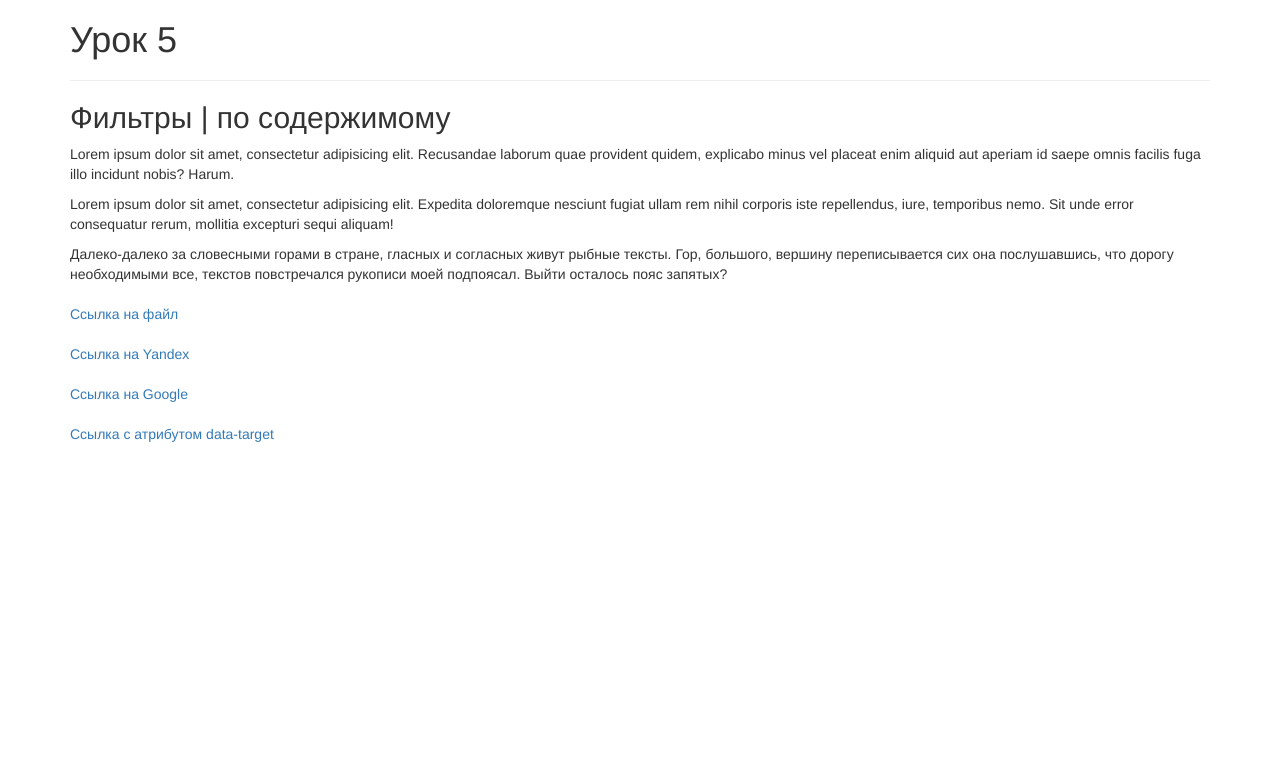
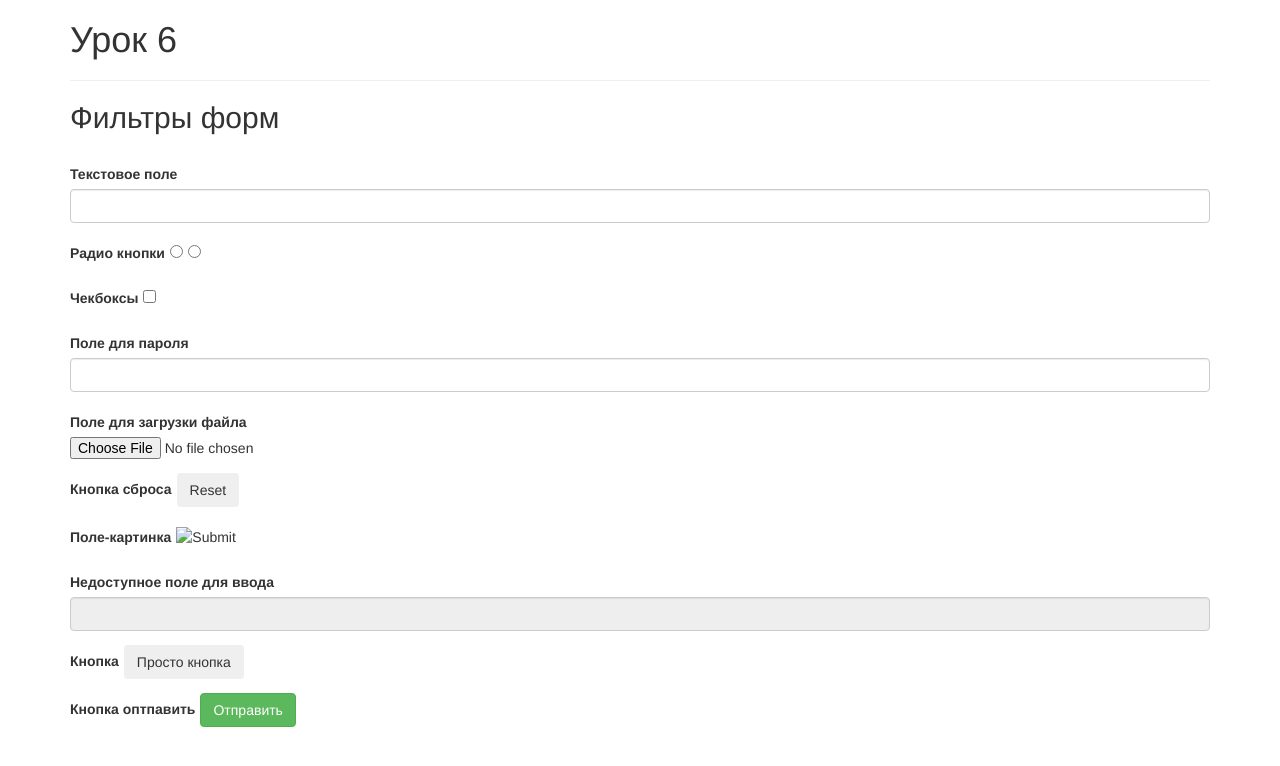
Before and after one commit to pavelmm/jquery-verst, a plain HTML site: page index.html in a window 1280 px wide. Drawn offline with nearby package versions, Linux system fonts and the light colour scheme.

Commit message:
6 commit

```diff
--- a/css/style.css
+++ b/css/style.css
@@ -1,7 +1,9 @@
-ul {
-	list-style: none;
-	padding: 0;
+label {
+	margin-top: 20px;
 }
-ul li {
-	padding: 10px 0;
-}
+input[type='radio']{display: inline-block; margin-left: 5px;}
+input[type='checkbox']{display: inline-block; margin-left: 5px;}
+input[type='reset']{display: inline-block; margin-left: 5px;}
+input[type='image']{display: inline-block; margin-left: 5px;}
+input[type='button']{display: inline-block; margin-left: 5px;}
+input[type='submit']{display: inline-block; margin-left: 5px;}
--- a/index.html
+++ b/index.html
@@ -2,28 +2,29 @@
 <html lang="ru">
 <head>
 	<meta charset="UTF-8">
-	<title>Lesson 5</title>
+	<title>Lesson 6</title>
 	<link rel="stylesheet" href="css/bootstrap.min.css">
 	<link rel="stylesheet" href="css/style.css">
 </head>
 <body>
 
 	<div class="container">
-		<h1>Урок 5</h1>
+		<h1>Урок 6</h1>
 		<hr>
-		<h2>Фильтры | <span>по содержимому</span></h2>
-		<p class="text">Lorem ipsum dolor sit amet, consectetur adipisicing elit. Recusandae laborum quae provident quidem, explicabo minus vel placeat enim aliquid aut aperiam id saepe omnis facilis fuga illo incidunt nobis? Harum.</p>
-		<p>Lorem ipsum dolor sit amet, consectetur adipisicing elit. Expedita doloremque nesciunt fugiat ullam rem nihil corporis iste repellendus, iure, temporibus nemo. Sit unde error consequatur rerum, mollitia excepturi sequi aliquam!</p>
-		<p class="blue-text">Далеко-далеко за словесными горами в стране, гласных и согласных живут рыбные тексты. Гор, большого, вершину переписывается сих она послушавшись, что дорогу необходимыми все, текстов повстречался рукописи моей подпоясал. Выйти осталось пояс запятых?</p>
-		<ul>
-			<li><a download href="text.doc">Ссылка на файл</a></li>
-			<li><a href="http://ya.ru">Ссылка на Yandex</a></li>
-			<li><a href="https://google.com">Ссылка на Google</a></li>
-			<li><a data-target="main" href="#">Ссылка с атрибутом data-target</a></li>
-		</ul>
-	</div>
+		<h2>Фильтры форм</h2>
+		<div class="main-form">
+			<div class="label-block"><label>Текстовое поле </label><input type="text" class="form-control"></div>
+			<div class="label-block"><label>Радио кнопки  </label><input name='radio' type="radio"><input name='radio' type="radio"></div>
+			<div class="label-block"><label>Чекбоксы  </label><input type="checkbox"></div>
+			<div class="label-block"><label>Поле для пароля</label><input type="password" class="form-control"></div>
+			<div class="label-block"><label>Поле для загрузки файла</label><input type="file" ></div>
+			<div class="label-block"><label>Кнопка сброса  </label><input type="reset" class="btn"></div>
+			<div class="label-block"><label>Поле-картинка</label><input type="image"></div>
+			<div class="label-block"><label>Недоступное поле для ввода</label><input disabled type="text" class="form-control"></div>
+			<div class="label-block"><label>Кнопка  </label><input type="button" class="btn" value='Просто кнопка'></div>
+			<div class="label-block"><label>Кнопка оптпавить  </label><input type="submit" class="btn btn-success" value="Отправить"></div>
 
-	<p></p>
+		</div>
 
 
 	<script src="http://code.jquery.com/jquery-2.2.4.min.js"></script>
```
Also changed, not shown: js/main.js (+15 -5 lines).
